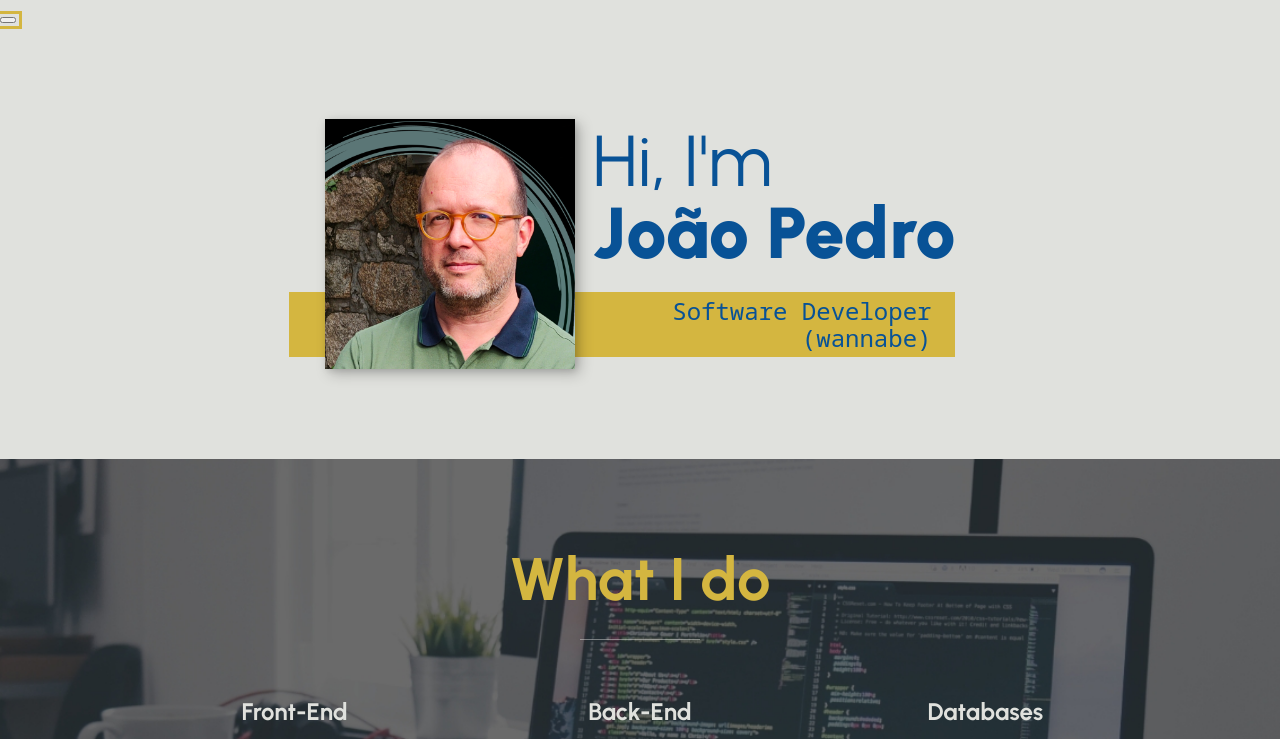
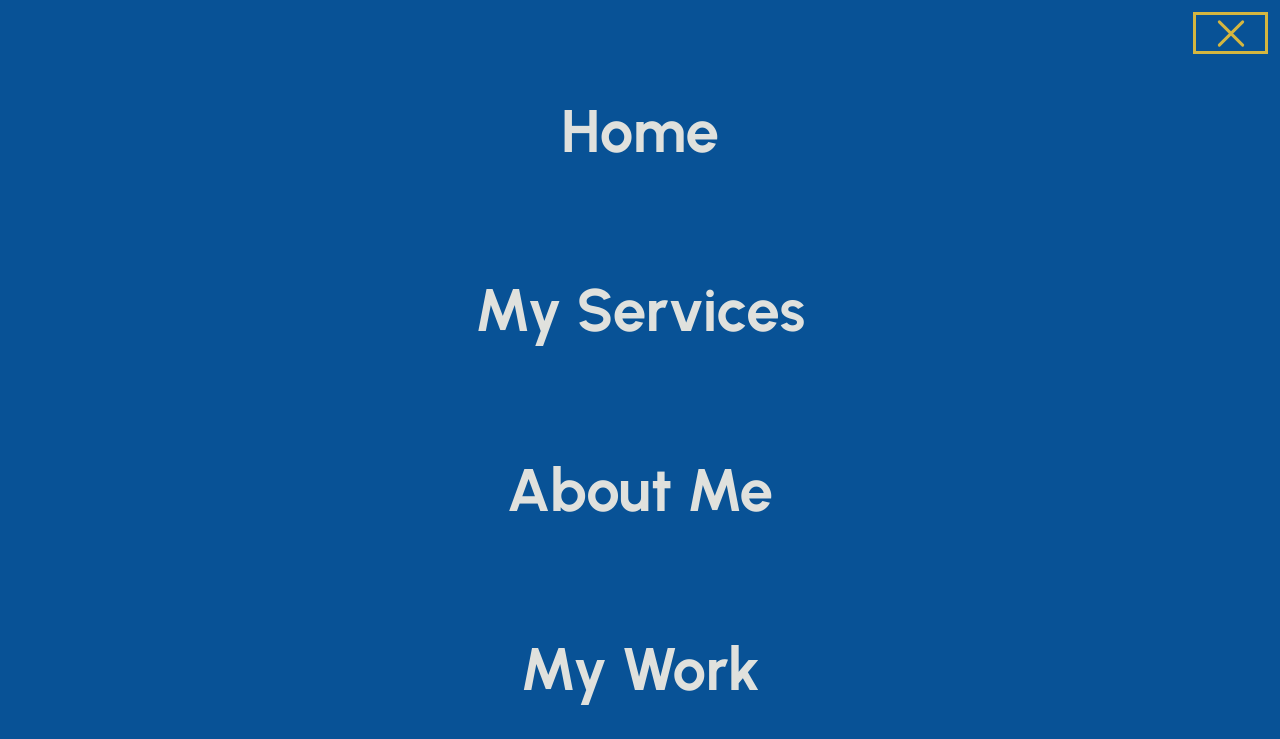
Before and after one commit to jonascotch/jonascotch.github.io, a website: page index.html in a window 1280 px wide. Both pictures are taken after a click on the button "toggle navigation". Shown: the top 739 px of the page. Drawn offline with nearby package versions, Linux system fonts and the light colour scheme.

Commit message:
template finished

```diff
--- a/css/styles.css
+++ b/css/styles.css
@@ -9,7 +9,7 @@
     --ff-secondary: 'Noto Sans Mono', monospace;
 
     --fw-reg: 400;
-    --fw-bold: 900;
+    --fw-bold: 700;
 
     --clr-light: #e0e1dd;
     --clr-dark: #085296;
@@ -36,7 +36,9 @@
 }
 
 /* General Styles */
-
+html {
+    scroll-behavior: smooth;
+}
 body {
     background: var(--clr-light);
     color: var(--clr-dark);
@@ -44,7 +46,6 @@ body {
     font-family: var(--ff-primary);
     font-size: var(--fs-body);
     line-height: 1.6;
-
 }
 
 section {
@@ -99,7 +100,7 @@ h4 {
 
 h1 {
     font-size: var(--fs-h1);
-    /* font-weight: 400; */
+    font-weight: 400;
 }
 
 h2 {
@@ -111,7 +112,7 @@ h3 {
 }
 
 .section__title{
-    margin-bottom: 0.25em;
+    margin-bottom: 0.15em;
 }
 
 .section__title--intro {
@@ -156,8 +157,121 @@ h3 {
 
 /* Header */
 
+.header {
+    display: flex;
+    justify-content: space-between;
+    padding: 1em;
+}
+
+.logo {
+    font-size: 2em;
+    filter: color(var(--clr-dark));
+    margin: 0;
+    line-height: 0;
+    padding: 0;
+}
+
 .nav {
-    display: none;
+    position: fixed;
+    background-color: var(--clr-dark);
+    color: var(--clr-light);
+    top: 0;
+    bottom: 0;
+    left: 0;
+    right: 0;
+    z-index: 100;
+    transform: translateX(100%);
+    transition: transform 500ms cubic-bezier(0.5, 0, 0.5, 1);
+
+}
+
+.nav-toggle {
+    padding: 0.75em;
+    background: transparent;
+    border: none;
+    cursor: pointer;
+    position: absolute;
+    right: 1em;
+    top: 1em;
+    z-index: 1000;
+}
+
+.nav__list{
+    list-style: none;
+    display: flex;
+    height: 100%;
+    flex-direction: column;
+    justify-content: space-evenly;
+    align-items: center;
+    margin: 0;
+    padding: 0;
+}
+
+.nav__link {
+    color: inherit;
+    font-weight: var(--fw-bold);
+    font-size: var(--fs-h2);
+    text-decoration: none;
+}
+
+.nav__link:hover {
+    color: var(--clr-accent)
+}
+
+.hamburger {
+    position: relative;
+    display: block;
+    background: var(--clr-accent);
+}
+
+.hamburger,
+.hamburger::after,
+.hamburger::before {
+    width: 2em;
+    height: 3px;
+    border-radius: 1em;
+    transition: transform 500ms ease-in-out,
+                opacity 500ms ease-in-out;
+}
+
+.hamburger::after,
+.hamburger::before {
+    content: "";
+    position: absolute;
+    left: 0;
+    right: 0;
+}
+
+.hamburger::before {
+    background-color: var(--clr-dark);
+    top: 6px;
+}
+
+.hamburger::after {
+    background-color: var(--clr-dark);
+    bottom: 6px;
+}
+
+.nav-open .nav{
+    transform: translateX(0%);
+}
+
+.nav-open .nav-toggle {
+    position: fixed;
+}
+
+.nav-open .hamburger {
+    transform: rotate(0.625turn);
+}
+
+.nav-open .hamburger::after {
+    transform: rotate(0.25turn) translate(6px);
+    background-color: var(--clr-accent);
+}
+
+.nav-open .hamburger::before {
+    transform: rotate(-0.25turn);
+    opacity: 0;
 }
 
 /* Intro section */
@@ -168,6 +282,7 @@ h3 {
 
 .intro__img {
     box-shadow: var(--bs);
+    max-height: 300px;
 }
 
 @media (min-width: 600px) {
@@ -175,7 +290,7 @@ h3 {
         display: grid;
         width: min-content;
         margin: 0 auto;
-        grid-column-gap: 1em;
+        column-gap: 1em;
         grid-template-areas:
             "img title"
             "img subtitle";
@@ -190,7 +305,8 @@ h3 {
     }
 
     .section__title--intro {
-        align-self: center;
+        align-self: flex-end;
+        padding-bottom: 0.15em;
     }
 
     .section__subtitle--intro {
@@ -212,7 +328,7 @@ h3 {
     color: var(--clr-light);
     background-image: url(../imgs/services-bg.jpg);
     background-size: cover;
-    /* background-blend-mode: multiply; */
+    background-blend-mode:soft-light;
     text-align: center;
 }
 
@@ -257,6 +373,8 @@ h3 {
     }
 }
 
+/* About me section */
+
 .about-me {
     max-width: 1000px;
     margin: 0 auto;
@@ -265,6 +383,9 @@ h3 {
 
 .about-me__img {
     box-shadow: var(--bs);
+    background: var(--clr-dark);
+    max-height: 400px;
+    margin: 0 auto;
 }
 
 @media (min-width: 600px) {
@@ -293,7 +414,6 @@ h3 {
     .about-me__img {
         grid-area: img;
         z-index: 2;
-        background: var(--clr-dark)
     }
 }
 
@@ -440,3 +560,17 @@ h3 {
 .social-list__link {
     padding: 0.5em;
 }
+
+/* Portfolio individual items */
+
+.portfolio-item-individual {
+    padding: 0 2em 2em;
+    max-width: 1000px;
+    margin: 0 auto;
+}
+
+.portfolio-item-individual p {
+    max-width: 600px;
+    margin-left: auto;
+    margin-right: auto;
+}
--- a/index.html
+++ b/index.html
@@ -20,9 +20,10 @@
         <link rel="stylesheet" href="./css/styles.css">
     </head>
     <body>
-        <header>
+        <header class="header">
             <div class="logo">
-                <img src="" alt="">
+                <i class="fa-solid fa-code"></i>
+                <!-- <img src="./imgs/code-solid.svg" alt=""> -->
             </div>
             <button class="nav-toggle" aria-label="toggle navigation">
                 <span class="hamburger"></span>
@@ -113,7 +114,7 @@
                                 Or by a million miles justo to see what this does
                             </p>
                             <a href="#" class="portfolio__icon portfolio--img1"><i class="fa-brands fa-github"></i><span>&lt;code&gt;</span></a>
-                            <a href="#" class="portfolio__icon portfolio--img2"><i class="fa-solid fa-globe"></i><span>www.</span></a>
+                            <a href="portfolio-item.html" class="portfolio__icon portfolio--img2"><i class="fa-solid fa-globe"></i><span>www.</span></a>
                         </div>
                     </div>
                 </div>
@@ -131,7 +132,7 @@
                                 Or by a million miles justo to see what this does
                             </p>
                             <a href="#" class="portfolio__icon portfolio--img1"><i class="fa-brands fa-github"></i><span>&lt;code&gt;</span></a>
-                            <a href="#" class="portfolio__icon portfolio--img2"><i class="fa-solid fa-globe"></i><span>www.</span></a>
+                            <a href="portfolio-item.html" class="portfolio__icon portfolio--img2"><i class="fa-solid fa-globe"></i><span>www.</span></a>
                         </div>
                     </div>
                 </div>
@@ -149,7 +150,7 @@
                                 Or by a million miles justo to see what this does
                             </p>
                             <a href="#" class="portfolio__icon portfolio--img1"><i class="fa-brands fa-github"></i><span>&lt;code&gt;</span></a>
-                            <a href="#" class="portfolio__icon portfolio--img2"><i class="fa-solid fa-globe"></i><span>www.</span></a>
+                            <a href="portfolio-item.html" class="portfolio__icon portfolio--img2"><i class="fa-solid fa-globe"></i><span>www.</span></a>
                         </div>
                     </div>
                 </div>
@@ -167,7 +168,7 @@
                                 Or by a million miles justo to see what this does
                             </p>
                             <a href="#" class="portfolio__icon portfolio--img1"><i class="fa-brands fa-github"></i><span>&lt;code&gt;</span></a>
-                            <a href="#" class="portfolio__icon portfolio--img2"><i class="fa-solid fa-globe"></i><span>www.</span></a>
+                            <a href="portfolio-item.html" class="portfolio__icon portfolio--img2"><i class="fa-solid fa-globe"></i><span>www.</span></a>
                         </div>
                     </div>
                 </div>
@@ -196,6 +197,8 @@
             </ul>
         </footer>
 
+        <script src="./js/index.js">
 
+        </script>
     </body>
 </html>
--- /dev/null
+++ b/js/index.js
@@ -0,0 +1,11 @@
+const navToggle = document.querySelector('.nav-toggle')
+
+navToggle.addEventListener('click', () => {
+    document.body.classList.toggle('nav-open')
+})
+
+const navLinks = document.querySelectorAll('.nav__link')
+
+navLinks.forEach( link => link.addEventListener('click', () => {
+    document.body.classList.remove('nav-open')
+}))
```
Also changed, not shown: portfolio-item.html (added, +84 -0 lines), imgs/portfolio-details.jpg (added).
